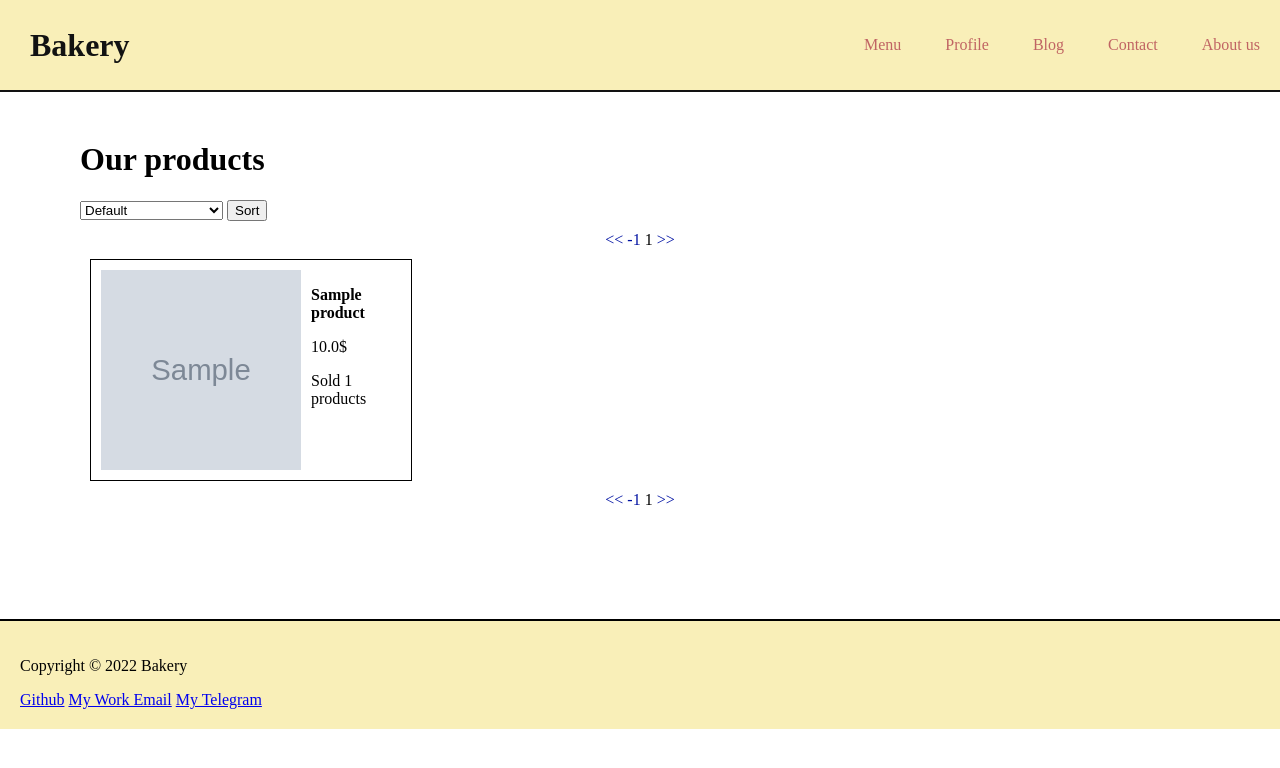
After one commit to stepanzubkov/Bakery, a Flask app: page /menu in a window 1280 px wide. The commit adds this page. Shown: the top 768 px of the page. Run offline with Flask 2, Linux system fonts and the light colour scheme; a user stored in the database is signed in; tables that the repository leaves empty hold one stand-in row (values such as "Sample post"); grey boxes marked "Sample" are stand-in pictures.

Commit message:
Add products menu

```diff
--- a/app.py
+++ b/app.py
@@ -1,19 +1,26 @@
 from user import User
 from login import manager
 from db import db, migrate, Products, Users
-from forms import RegistrationForm, LoginForm, SettingsForm, \
-    EmailChangeForm, PasswordChangeForm
+from forms import (
+    RegistrationForm, LoginForm, SettingsForm,
+    EmailChangeForm, PasswordChangeForm, SortForm
+)
 from threading import Thread
 from base64 import b64encode
 import os
-from werkzeug.security import check_password_hash as check_hash, \
+from werkzeug.security import (
+    check_password_hash as check_hash,
     generate_password_hash as gen_hash
-from flask_login import login_required, login_user, current_user, \
+)
+from flask_login import (
+    login_required, login_user, current_user,
     logout_user
+)
 from flask_mail import Mail, Message
-from flask import Flask, render_template, send_from_directory, \
+from flask import (
+    Flask, render_template, send_from_directory,
     flash, request, redirect
-
+)
 
 app = Flask(__name__)
 app.config.from_pyfile('config.py')
@@ -43,6 +50,14 @@ def without_login(func):
         return func(*args, **kwargs)
     wrapper.__name__ = func.__name__
     return wrapper
+
+
+def to_sublists(lst: list, item_count: int = 1) -> list:
+    new = []
+    while lst:
+        new.append(lst[:item_count])
+        del lst[:item_count]
+    return new
 
 
 def async_send_mail(app, msg):
@@ -261,3 +276,51 @@ def confirm_email(key, email):
 def signout():
     logout_user()
     return redirect('/')
+
+
+@app.route('/menu', methods=['GET'])
+@login_required
+def menu():
+    form = SortForm(sort=request.args.get('sort'))
+    match request.args.get('sort'):  # Sort products
+        case 'desc_price':
+            products = Products.query.order_by(Products.price.desc()).all()
+        case 'asc_price':
+            products = Products.query.order_by(Products.price).all()
+        case 'popular':
+            products = Products.query.order_by(Products.sales.desc()).all()
+        case 'alphabet':
+            products = Products.query.order_by(Products.name).all()
+        case _:
+            products = Products.query.all()
+
+    rows = to_sublists(products, 3)
+    pages = to_sublists(rows, 4)
+
+    page = request.args.get('page')
+    try:  # Check the page is integer and valid index, else page = 1
+        page = int(page)
+        pages[page-1]
+    except (ValueError, TypeError, IndexError):
+        page = 1
+
+    if page == 1:  # First page
+        nav_pages = [
+            page,
+            page+1 if page+1 <= len(pages) else None,
+            page+2 if page+2 <= len(pages) else None
+        ]
+    if page == len(pages):  # Last page
+        nav_pages = [
+            page-1 if page-1 >= 1 else None,
+            page-2 if page-2 <= 1 else None,
+            page
+        ]
+    else:  # Other pages
+        nav_pages = [
+            page-1, page, page+1
+        ]
+
+    return render_template('menu.html', title='Menu', page=pages[page-1],
+                           form=form, pages_count=len(pages),
+                           nav_pages=nav_pages, current_page=page)
--- a/forms.py
+++ b/forms.py
@@ -1,6 +1,6 @@
 from flask_wtf import FlaskForm
 from wtforms import (BooleanField, EmailField, PasswordField, StringField,
-                     SubmitField)
+                     SubmitField, SelectField)
 from wtforms.validators import DataRequired, Email, Length
 
 
@@ -73,3 +73,15 @@ class PasswordChangeForm(FlaskForm):
         DataRequired()
     ])
     submit = SubmitField('Save password')
+
+
+class SortForm(FlaskForm):
+    sort = SelectField('Sort', choices=[
+        ('', 'Default'),
+        ('popular', 'Popular first'),
+        ('asc_price', 'By ascending price'),
+        ('desc_price', 'By descending price'),
+        ('alphabet', 'By alphabet')
+    ])
+
+    submit = SubmitField('Sort')
--- a/static/css/style.css
+++ b/static/css/style.css
@@ -178,3 +178,37 @@ a.warning {
     text-decoration: none;
     border-radius: 6px;
 }
+
+div.row {
+    display: flex;
+}
+
+div.full_product {
+    display: flex;
+    padding: 10px;
+    border: 1px solid black;
+    margin: 10px 0px 10px 30px;
+    width: 300px;
+}
+
+img.product_image {
+    width: 200px;
+    height: 200px;
+}
+
+div.product_info {
+    padding: 0px 10px;
+}
+
+form.sort {
+    padding: 10px 20px;
+}
+
+div.nav_pages a {
+    color: #0012A2;
+    cursor: pointer;
+}
+
+div.nav_pages {
+    text-align: center;
+}
--- /dev/null
+++ b/static/js/functions.js
@@ -0,0 +1,8 @@
+function goToPage(index) {
+    if (location.href.search(/page=./g) == -1) {
+        location.href += (location.search ? '':'?' ) +`&page=${index}`
+    } else {
+        location.href = location.href.replace(/page=.*/g, `page=${index}`);
+    }
+
+}
--- a/templates/base.html
+++ b/templates/base.html
@@ -1,6 +1,7 @@
 <!DOCTYPE html>
 <html lang="en">
 <head>
+    {% block head %}
         <meta charset="UTF-8">
         <meta http-equiv="X-UA-Compatible" content="IE=edge">
         <meta name="viewport" content="width=device-width, initial-scale=1.0">
@@ -10,6 +11,7 @@
         {% else %}
                 <title>Bakery</title>
         {% endif %}
+    {% endblock %}
 </head>
 <body>
     <header>
@@ -17,7 +19,7 @@
             <a href="/"><h1 class="logo">Bakery</h1></a>
         </div>
         <menu class="menu">
-            <a href="/" class="menu_link">Menu</a>
+            <a href="/menu" class="menu_link">Menu</a>
             {% if current_user.is_authenticated %}
                 <a href="/profile" class="menu_link">Profile</a>
             {% else %}
--- a/templates/index.html
+++ b/templates/index.html
@@ -19,7 +19,7 @@
     {% for pr in products[4:8] %}
         <div class="popular_product">
             <img src="{{pr.image_url}}" alt="Product">
-            <h3>{{pr.name}} / {{pr.price}}</h3>
+            <h3>{{pr.name}} / {{pr.price}}$</h3>
         </div>
     {% endfor %}
 
--- /dev/null
+++ b/templates/menu.html
@@ -0,0 +1,67 @@
+{% extends 'base.html' %}
+{% block head %}
+{{ super() }}
+
+<script src="/static/js/functions.js"></script>
+{% endblock %}
+
+{% block content %}
+{{ super() }}
+
+<div class="menu">
+    <div class="left_column">
+
+    </div>
+    <div>
+
+        <form action="/menu" method="get" class="sort">
+            <h1>Our products</h1>
+            {{ form.sort() }}
+            {{ form.submit() }}
+        </form>
+        <div class="nav_pages">
+            <a onclick="goToPage(1);"><<</a>
+            {% for number in nav_pages if number %}
+                    {% if current_page == number %}
+                        <span>{{number}}</span>
+                    {% else %}
+                        <a onclick="goToPage({{number}});">{{number}}</a>
+                    {% endif %}
+
+            {% endfor %}
+            <a onclick="goToPage({{pages_count}});">>></a>
+        </div>
+        <div class="products">
+            {% for row in page %}
+                    <div class="row">
+                        {% for pr in row %}
+                            <div class="full_product">
+                                <img src="{{pr.image_url}}" alt="Product" class="product_image">
+                                <div class="product_info">
+                                    <p><b>{{pr.name}}</b></p>
+                                    <p>{{pr.price}}$</p>
+                                    <p>Sold {{pr.sales}} products</p>
+                                </div>
+                            </div>
+                        {% endfor %}
+
+                    </div>
+            {% endfor %}
+
+        </div>
+        <div class="nav_pages">
+            <a onclick="goToPage(1);"><<</a>
+            {% for number in nav_pages if number %}
+                    {% if current_page == number %}
+                        <span>{{number}}</span>
+                    {% else %}
+                        <a onclick="goToPage({{number}});">{{number}}</a>
+                    {% endif %}
+
+            {% endfor %}
+            <a onclick="goToPage({{pages_count}});">>></a>
+        </div>
+    </div>
+</div>
+
+{% endblock %}
```
Lines whose indentation alone changed are shown as unchanged.
